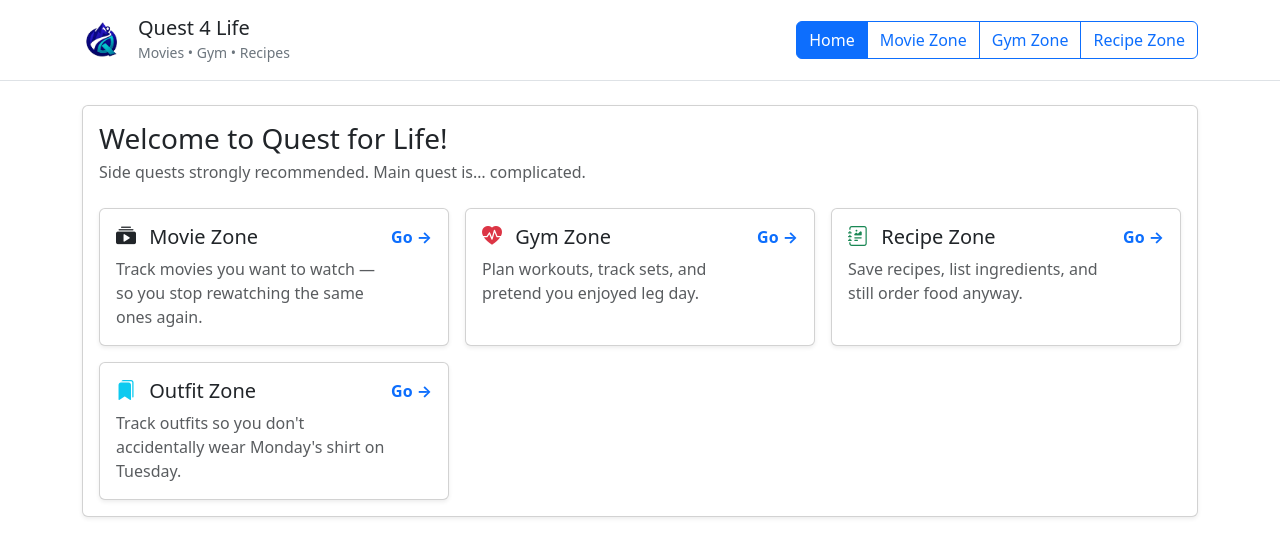
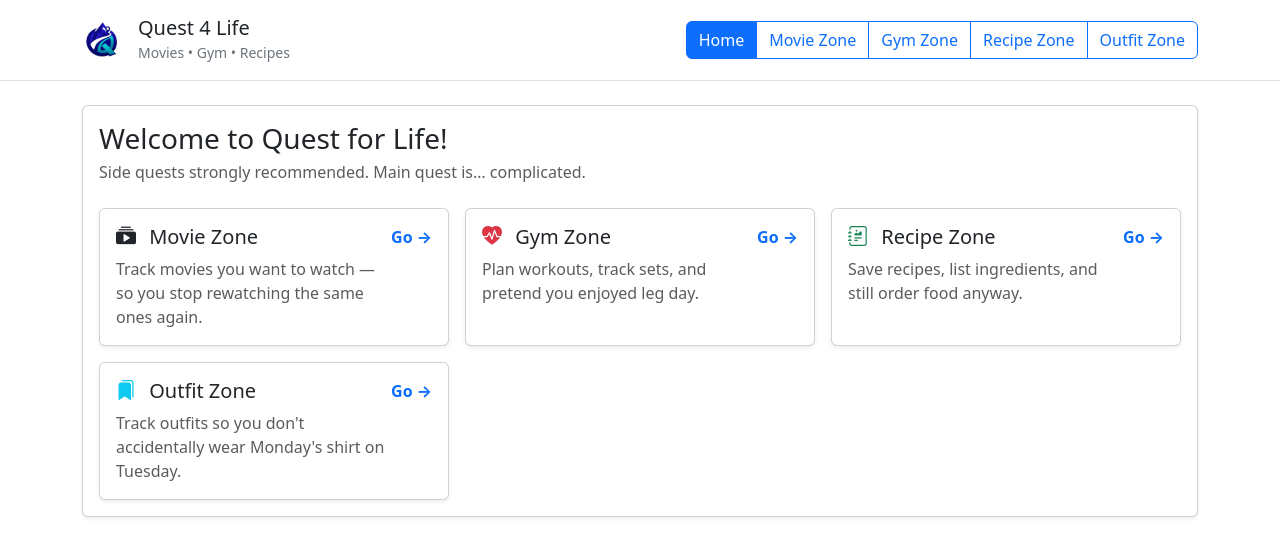
Before and after one commit to PawanPujary1105/QuestForLife, a plain HTML site: page index.html in a window 1280 px wide. Drawn offline with nearby package versions, Linux system fonts and the light colour scheme.

Commit message:
header outfit zone option missing bug

```diff
--- a/index.html
+++ b/index.html
@@ -29,6 +29,7 @@
             <button class="btn btn-outline-primary" data-view="movies">Movie Zone</button>
             <button class="btn btn-outline-primary" data-view="gym">Gym Zone</button>
             <button class="btn btn-outline-primary" data-view="recipes">Recipe Zone</button>
+            <button class="btn btn-outline-primary" data-view="outfits">Outfit Zone</button>
           </div>
 
           <div class="d-md-none w-100">
@@ -37,6 +38,7 @@
               <option value="movies">Movie Zone</option>
               <option value="gym">Gym Zone</option>
               <option value="recipes">Recipe Zone</option>
+              <option value="outfits">Outfit Zone</option>
             </select>
           </div>
         </div>
```
